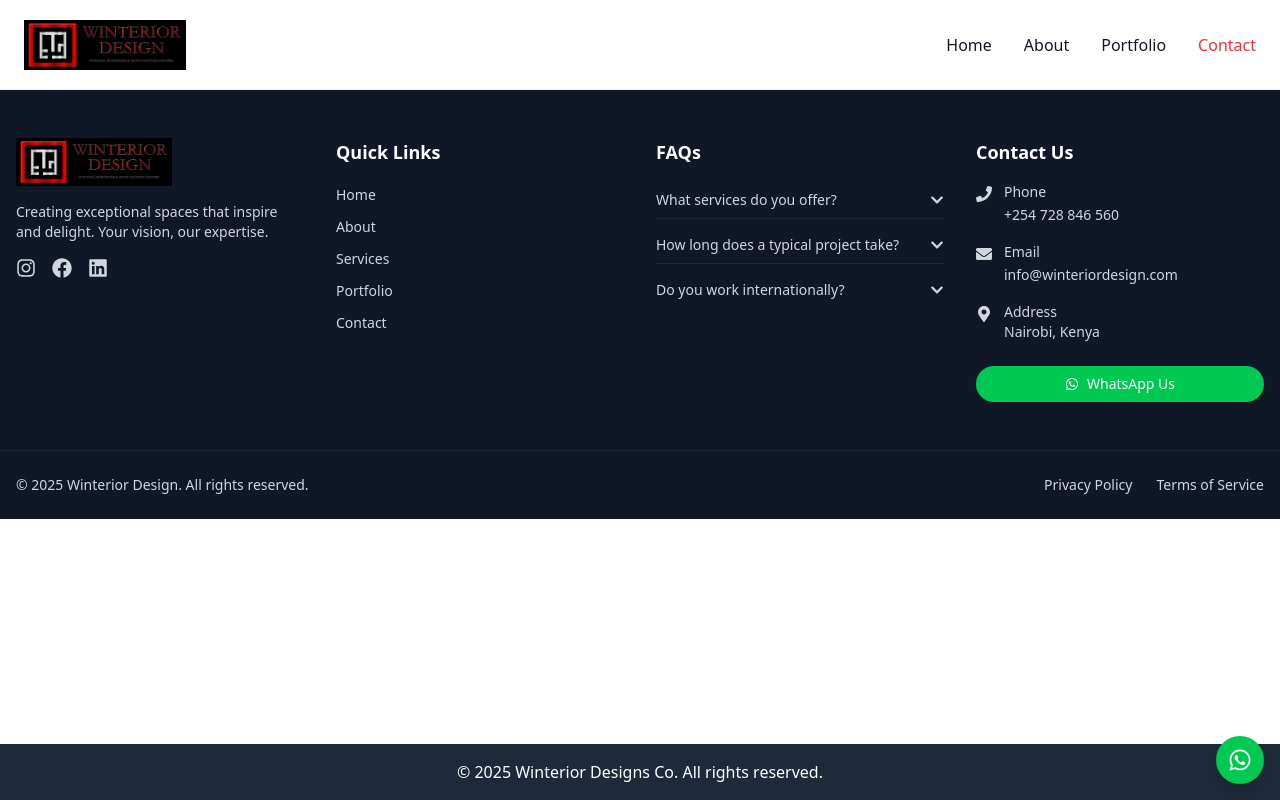
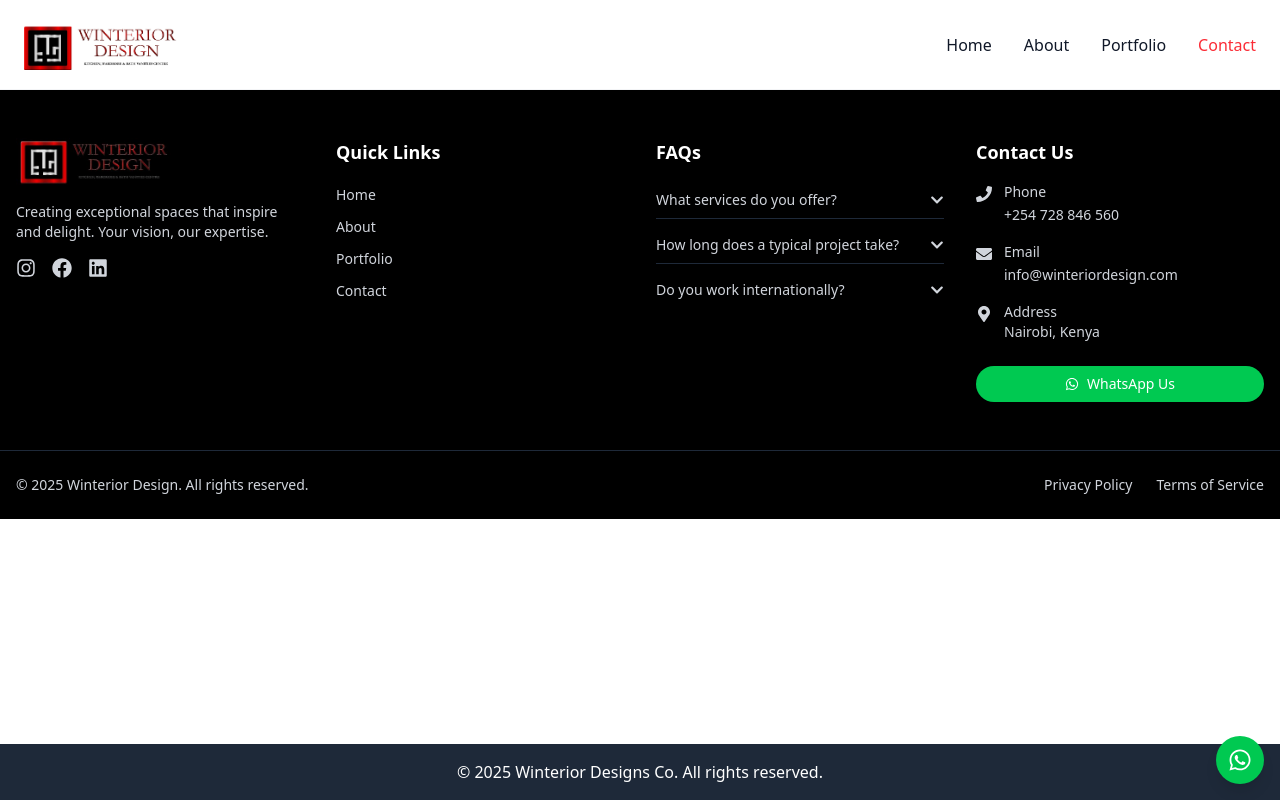
Before and after one commit to Lawrence137/winteriordesign-webapp, a React (Vite) app: page /contact in a window 1280 px wide. Built offline with nearby package versions, Linux system fonts and the light colour scheme.

Commit message:
updated logo and footer

```diff
--- a/src/components/Contact.jsx
+++ b/src/components/Contact.jsx
@@ -32,13 +32,12 @@ function Contact() {
   const quickLinks = [
     { name: "Home", href: "/" },
     { name: "About", href: "/about" },
-    { name: "Services", href: "/services" },
     { name: "Portfolio", href: "/portfolio" },
     { name: "Contact", href: "/contact" }
   ];
 
   return (
-    <footer className="bg-gray-900 text-gray-300">
+    <footer className="bg-black text-gray-300">
       {/* Main Footer Content */}
       <div className="container mx-auto px-4 py-12">
         <div className="grid grid-cols-1 md:grid-cols-2 lg:grid-cols-4 gap-8">
--- a/src/components/Hero.jsx
+++ b/src/components/Hero.jsx
@@ -105,7 +105,7 @@ function Hero() {
         </ScrollReveal>
 
         {/* Desktop Content */}
-        <div className="absolute inset-0 flex items-center justify-center">
+        <div className="absolute inset-0 hidden md:flex items-center justify-center">
           <div className="text-center text-white relative z-10 px-4">
             <ScrollReveal delay={0.3}>
               <h1 className="text-4xl md:text-5xl lg:text-6xl font-bold mb-4">
@@ -120,7 +120,7 @@ function Hero() {
             <ScrollReveal delay={0.5}>
               <button
                 onClick={openModal}
-                className="mt-6 inline-flex items-center justify-center bg-red-500 hover:bg-red-700 text-white text-xs sm:text-sm font-medium px-4 h-8 rounded-lg shadow-lg transition-all duration-300 ring-1 ring-white/20 relative z-10"
+                className="mt-6 inline-flex items-center justify-center bg-red-500 hover:bg-red-700 text-white text-sm md:text-base font-medium px-4 md:px-8 h-8 md:h-12 rounded-lg shadow-lg transition-all duration-300 ring-1 ring-white/20 relative z-10 animate-pulse-glow hidden md:inline-flex"
               >
                 ENQUIRE
               </button>
--- a/src/components/Navigation.jsx
+++ b/src/components/Navigation.jsx
@@ -39,7 +39,7 @@ function Navigation() {
         {/* Logo */}
         <Link to="/" className="flex items-center">
           <img
-            src="/images/winteriordarklogo2.png"
+            src="/images/WinteriorLogo2.png"
             alt="Winterior Design"
             className="h-[50px] w-auto"
           />
```
